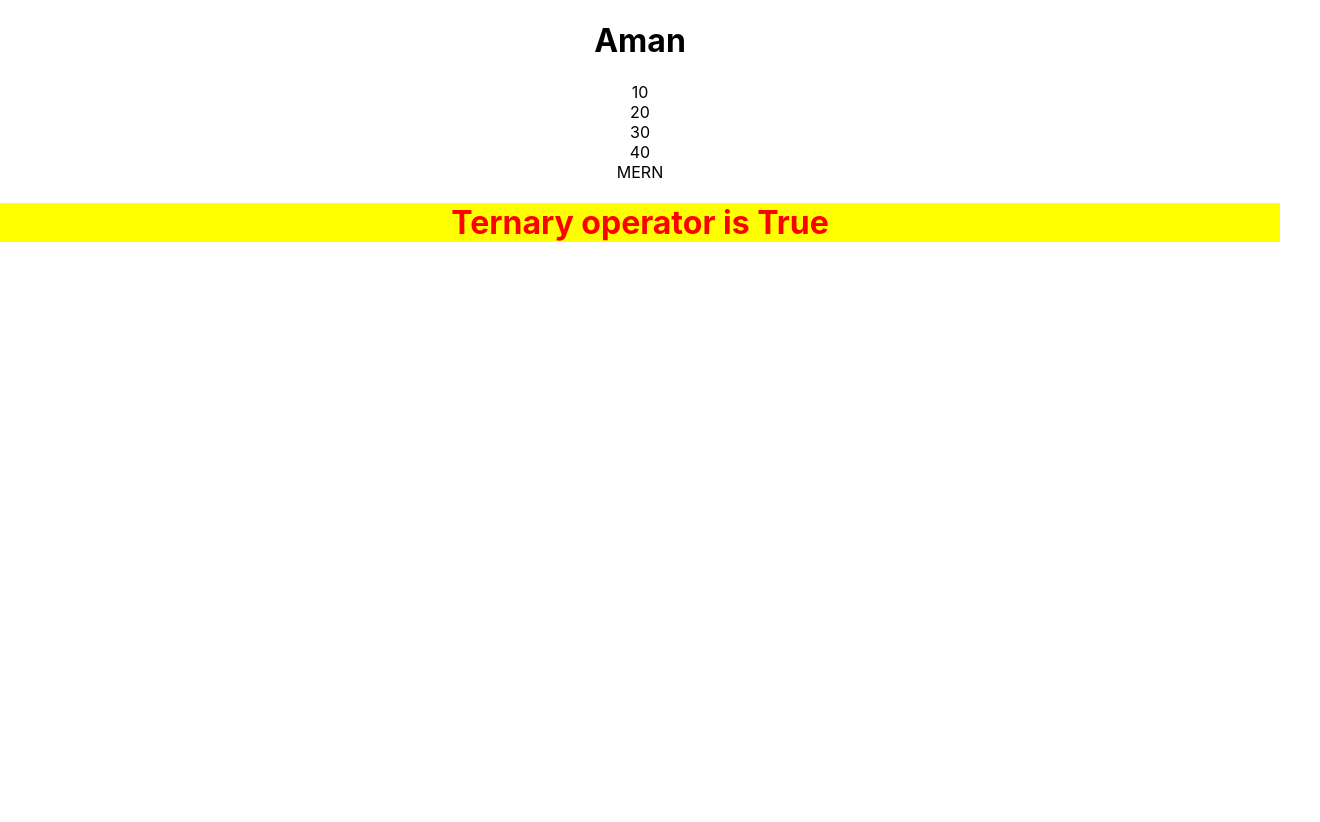
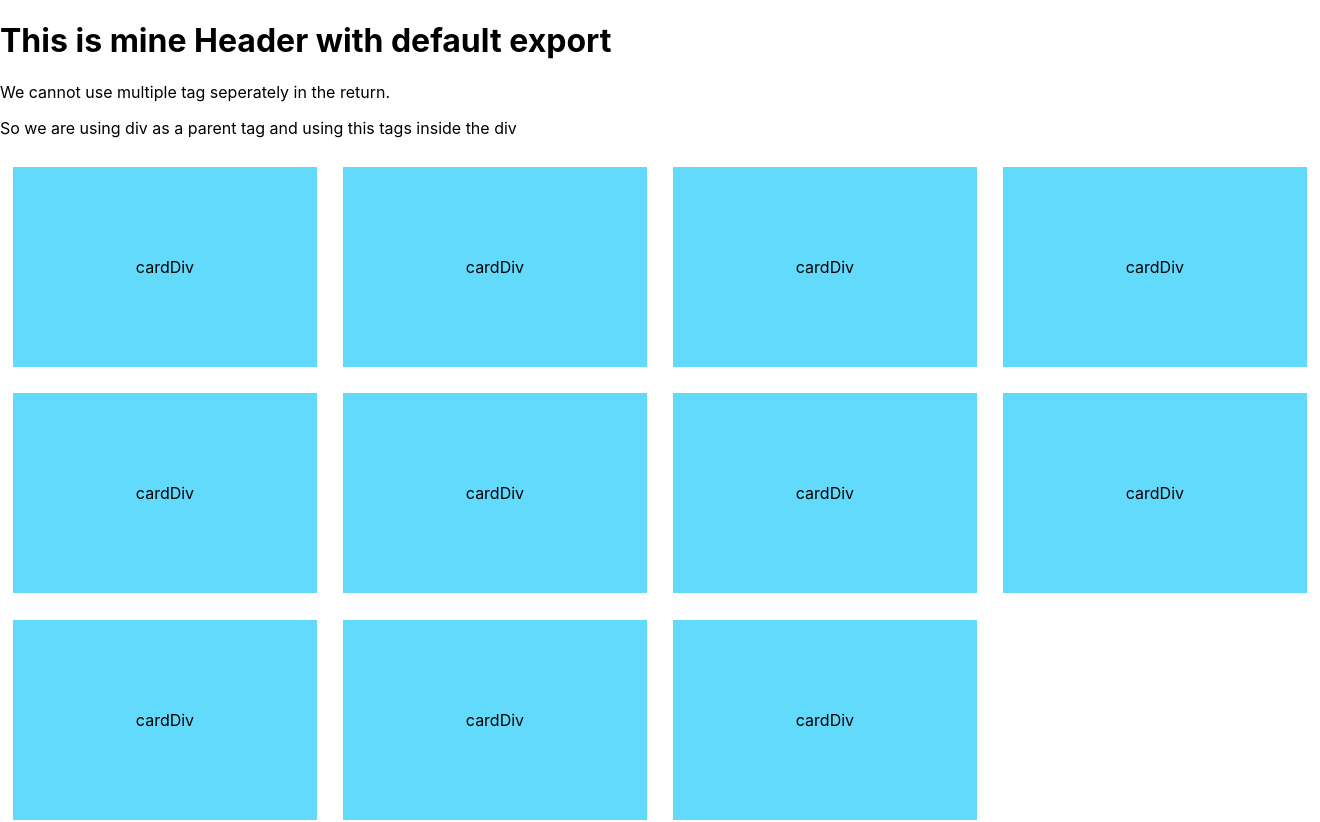
Before and after one commit to Aman-Hongal001/React_practice_1, a React (Create React App) app: page / in a window 1280 px wide. Shown: the top 822 px of the page, 1320 px wide, since content can reach past the window. Before the commit the page ends 800 px from the top, so only its background shows below. Built offline with nearby package versions, Linux system fonts and the light colour scheme.

Commit message:
Components in react is studied

```diff
--- a/src/App.css
+++ b/src/App.css
@@ -36,3 +36,19 @@
     transform: rotate(360deg);
   }
 }
+
+.row{
+  margin: auto;
+  width: 1320px;
+  display: flex;
+  flex-wrap: wrap;
+}
+
+.cardItem{
+  align-content: center;
+  text-align: center;
+  flex-basis: 23%;
+  margin: 1%;
+  height: 200px;
+  background-color: #61dafb;
+}
--- a/src/App.js
+++ b/src/App.js
@@ -1,51 +1,94 @@
-import logo from './logo.svg';
+// import logo from './logo.svg';
+// import './App.css';
+
+// function App() {
+//   let name="Aman";
+//   let l = [10,20,30,40];
+//   let obj = {
+//     'name':"AmanHongal",
+//     'cName':"MERN",
+//     'desc':"React JS"
+//   };
+//   let status = true;
+//   return(
+//     <div className="App">
+//       <h1>{name}</h1>
+//       { l.map((v)=>{
+//         return(
+//           <div>{v}</div>
+//         )
+//       }) }
+//       <div>
+//         {obj.cName}
+//       </div>
+// {/* the below code is to check the condition using ternary operator if the status is true it will show the h1 tag else nothing will be shown..The left side of : will execute when its true and right will execute if false */}
+//       {  (status ?
+//       <h1 style={{color:"red",backgroundColor:"yellow"}}>Ternary operator is True</h1>:""
+//       )  }
+//     </div>
+//   )
+//   // return (
+//   //   <div className="App">
+//   //     <header className="App-header">
+//   //       <img src={logo} className="App-logo" alt="logo" />
+//   //       <p>
+//   //         Edit <code>src/App.js</code> and save to reload.
+//   //       </p>
+//   //       <a
+//   //         className="App-link"
+//   //         href="https://reactjs.org"
+//   //         target="_blank"
+//   //         rel="noopener noreferrer"
+//   //       >
+//   //         Learn React
+//   //       </a>
+//   //     </header>
+
+//   //   </div>
+//   // );
+// }
+
+// export default App;
+
+
+
 import './App.css';
+import { Footer } from './Footer';
+import Header from './Header';
 
 function App() {
-  let name="Aman";
-  let l = [10,20,30,40];
-  let obj = {
-    'name':"AmanHongal",
-    'cName':"MERN",
-    'desc':"React JS"
-  };
-  let status = true;
   return(
-    <div className="App">
-      <h1>{name}</h1>
-      { l.map((v)=>{
-        return(
-          <div>{v}</div>
-        )
-      }) }
-      <div>
-        {obj.cName}
+    <div>
+      {/* calling header component */}
+      <Header/>
+      <div className='row'>
+        <Card/>
+        <Card/>
+        <Card/>
+        <Card/>
+        <Card/>
+        <Card/>
+        <Card/>
+        <Card/>
+        <Card/>
+        <Card/>
+        <Card/>
       </div>
-{/* the below code is to check the condition using ternary operator if the status is true it will show the h1 tag else nothing will be shown..The left side of : will execute when its true and right will execute if false */}
-      {  (status ?
-      <h1 style={{color:"red",backgroundColor:"yellow"}}>Ternary operator is True</h1>:""
-      )  }
+
+
+
+      {/* calling footer component */}
+      <Footer/>
     </div>
   )
-  // return (
-  //   <div className="App">
-  //     <header className="App-header">
-  //       <img src={logo} className="App-logo" alt="logo" />
-  //       <p>
-  //         Edit <code>src/App.js</code> and save to reload.
-  //       </p>
-  //       <a
-  //         className="App-link"
-  //         href="https://reactjs.org"
-  //         target="_blank"
-  //         rel="noopener noreferrer"
-  //       >
-  //         Learn React
-  //       </a>
-  //     </header>
-
-  //   </div>
-  // );
 }
 
 export default App;
+
+function Card(){
+  return(
+    <div className='cardItem'>
+      cardDiv
+    </div>
+  )
+}
--- /dev/null
+++ b/src/Footer.jsx
@@ -0,0 +1,9 @@
+import React from 'react'
+
+function Footer() {
+  return (
+    <h1>This is mine Footer with name export</h1>
+  )
+}
+
+export {Footer}
--- /dev/null
+++ b/src/Header.jsx
@@ -0,0 +1,11 @@
+import React from 'react'
+
+export default function Header() {
+  return (
+    <div>
+        <h1>This is mine Header with default export</h1>
+        <p>We cannot use multiple tag seperately in the return.</p>
+        <p>So we are using div as a parent tag and using this tags inside the div</p>
+    </div>
+  )
+}
```
